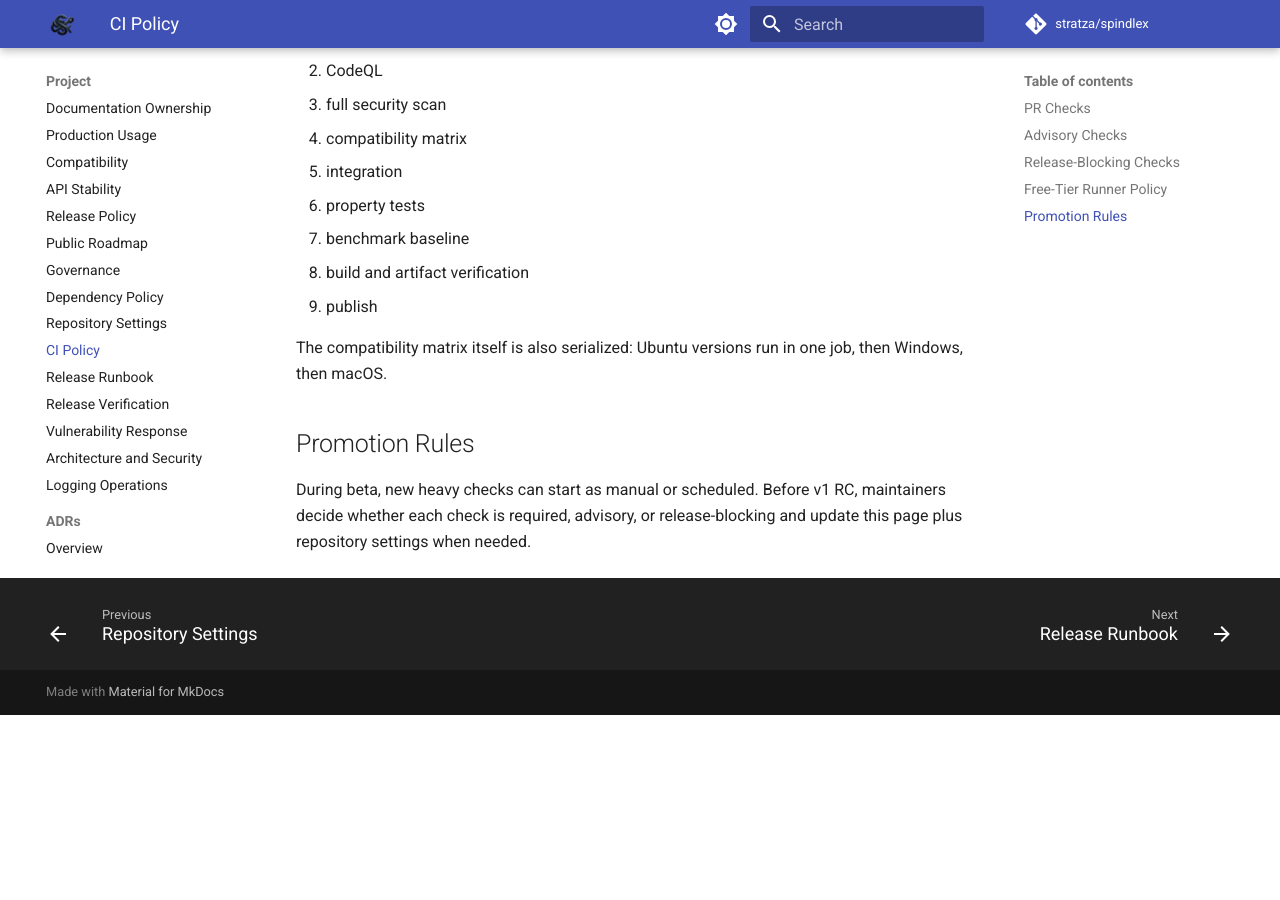
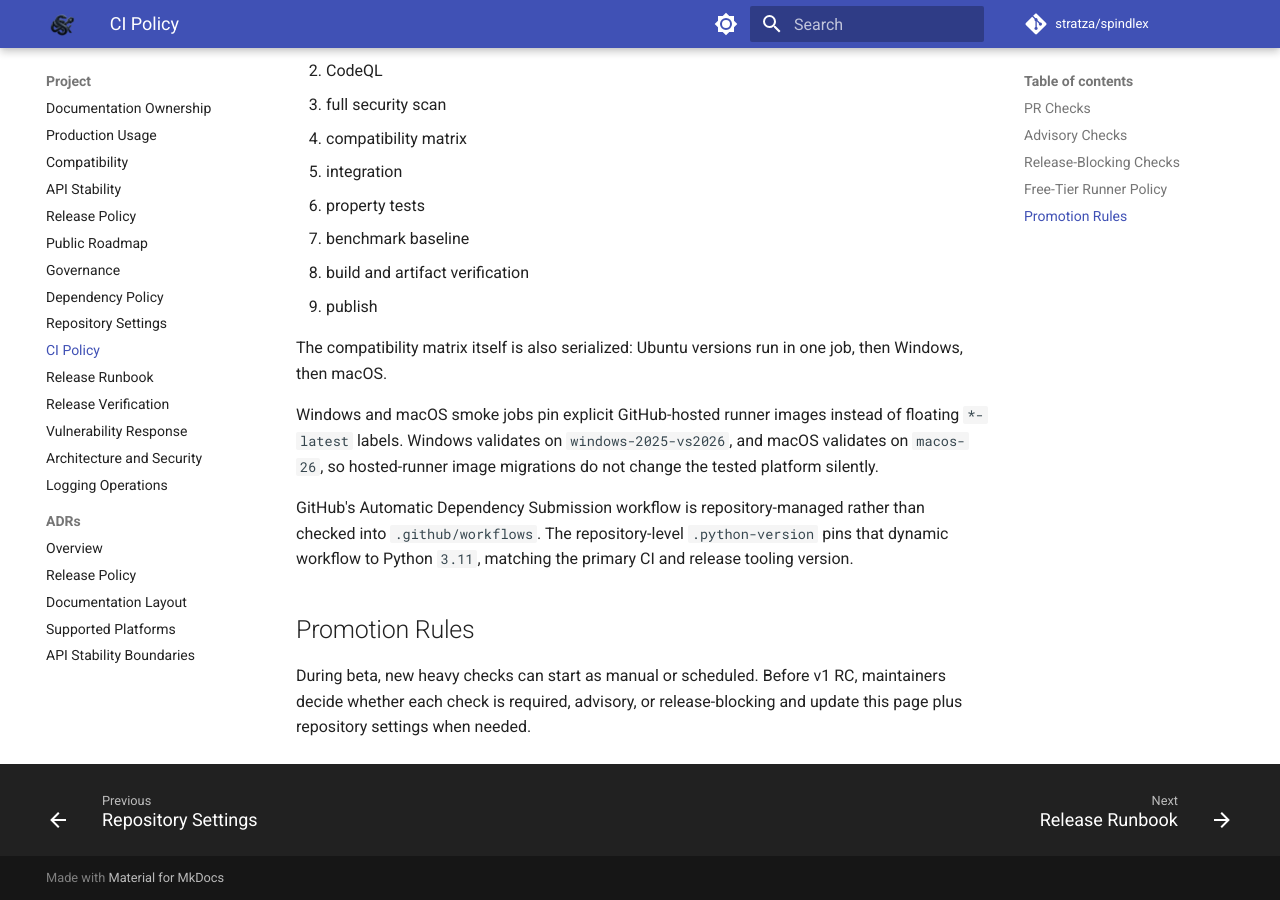
Before and after one commit to stratza/spindlex, an MkDocs documentation site: the page built from docs/ci-policy.md, in a window 1280 px wide and 900 px high, scrolled down 1477 px. Built offline with MkDocs 1.6.1 and Material for MkDocs 9.7.7, drawn with Linux system fonts in a browser that asks for light colours; comment, search, counter and statistics services are not loaded; before the commit the page ends 2192 px from its top, so only the background shows below that.

```diff
--- a/docs/ci-policy.md
+++ b/docs/ci-policy.md
@@ -61,6 +61,16 @@ validation runs jobs one after another:
 The compatibility matrix itself is also serialized: Ubuntu versions run in one
 job, then Windows, then macOS.
 
+Windows and macOS smoke jobs pin explicit GitHub-hosted runner images instead
+of floating `*-latest` labels. Windows validates on `windows-2025-vs2026`, and
+macOS validates on `macos-26`, so hosted-runner image migrations do not change
+the tested platform silently.
+
+GitHub's Automatic Dependency Submission workflow is repository-managed rather
+than checked into `.github/workflows`. The repository-level `.python-version`
+pins that dynamic workflow to Python `3.11`, matching the primary CI and
+release tooling version.
+
 ## Promotion Rules
 
 During beta, new heavy checks can start as manual or scheduled. Before v1 RC,
```
Also changed, not shown: docs/changelog.md (+4 -0 lines), docs/compatibility.md (+2 -2 lines), docs/repository-settings.md (+2 -0 lines), 2 other files.
